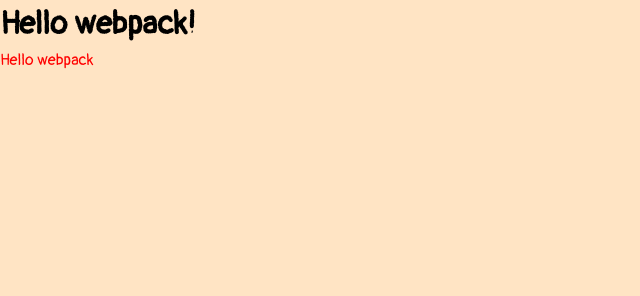
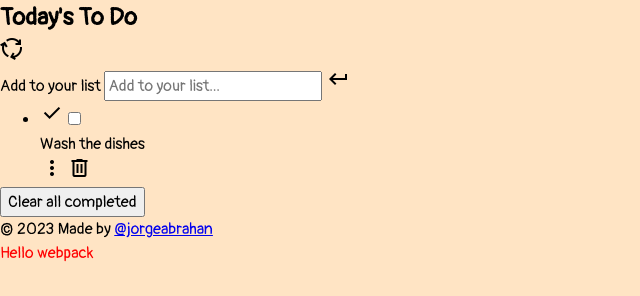
Before and after one commit to jorgeabrahan/todo-list, a website built with webpack: page src/index.html in a window 1280 px wide. Shown: the whole page, without its empty margins (0-640 px from the left). Built offline with nearby package versions, Linux system fonts and the light colour scheme.

Commit message:
Create homepage HTML code

```diff
--- a/src/index.html
+++ b/src/index.html
@@ -3,9 +3,44 @@
   <head>
     <meta charset="UTF-8" />
     <meta name="viewport" content="width=device-width, initial-scale=1.0" />
-    <title>Wbpack Exercise</title>
+    <title>ToDo list</title>
+    <link
+      rel="stylesheet"
+      href="https://fonts.googleapis.com/css2?family=Material+Symbols+Outlined:opsz,wght,FILL,GRAD@20..48,100..700,0..1,-50..200"
+    />
   </head>
   <body>
-    <h1>Hello webpack!</h1>
+    <main>
+      <section>
+        <div>
+          <h1>Today's To Do</h1>
+          <span class="material-symbols-outlined"> cycle </span>
+        </div>
+        <!-- form to add new todo -->
+        <form id="frmAddToDo">
+          <label for="todo">Add to your list</label>
+          <input type="text" placeholder="Add to your list..." name="todo" id="todo" />
+          <span class="material-symbols-outlined"> keyboard_return </span>
+        </form>
+        <!-- list of todos -->
+        <ul>
+          <li>
+            <div>
+              <span class="material-symbols-outlined"> done </span>
+              <input type="checkbox" />
+            </div>
+            <p>Wash the dishes</p>
+            <div>
+              <span class="material-symbols-outlined"> more_vert </span>
+              <span class="material-symbols-outlined"> delete </span>
+            </div>
+          </li>
+        </ul>
+        <button>Clear all completed</button>
+      </section>
+    </main>
+    <footer>
+      <p>&copy; 2023 Made by <a href="https://github.com/jorgeabrahan">@jorgeabrahan</a></p>
+    </footer>
   </body>
 </html>
```
